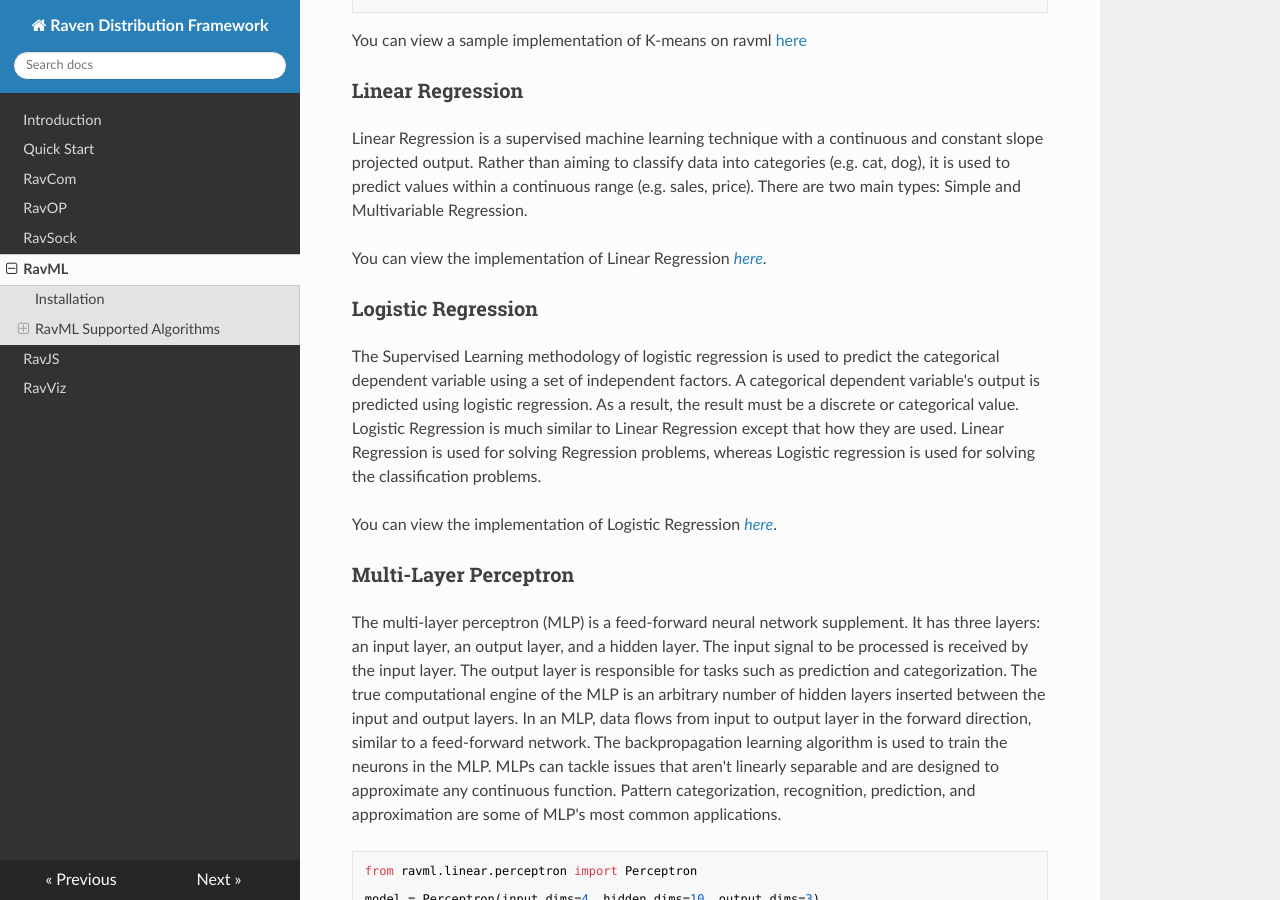
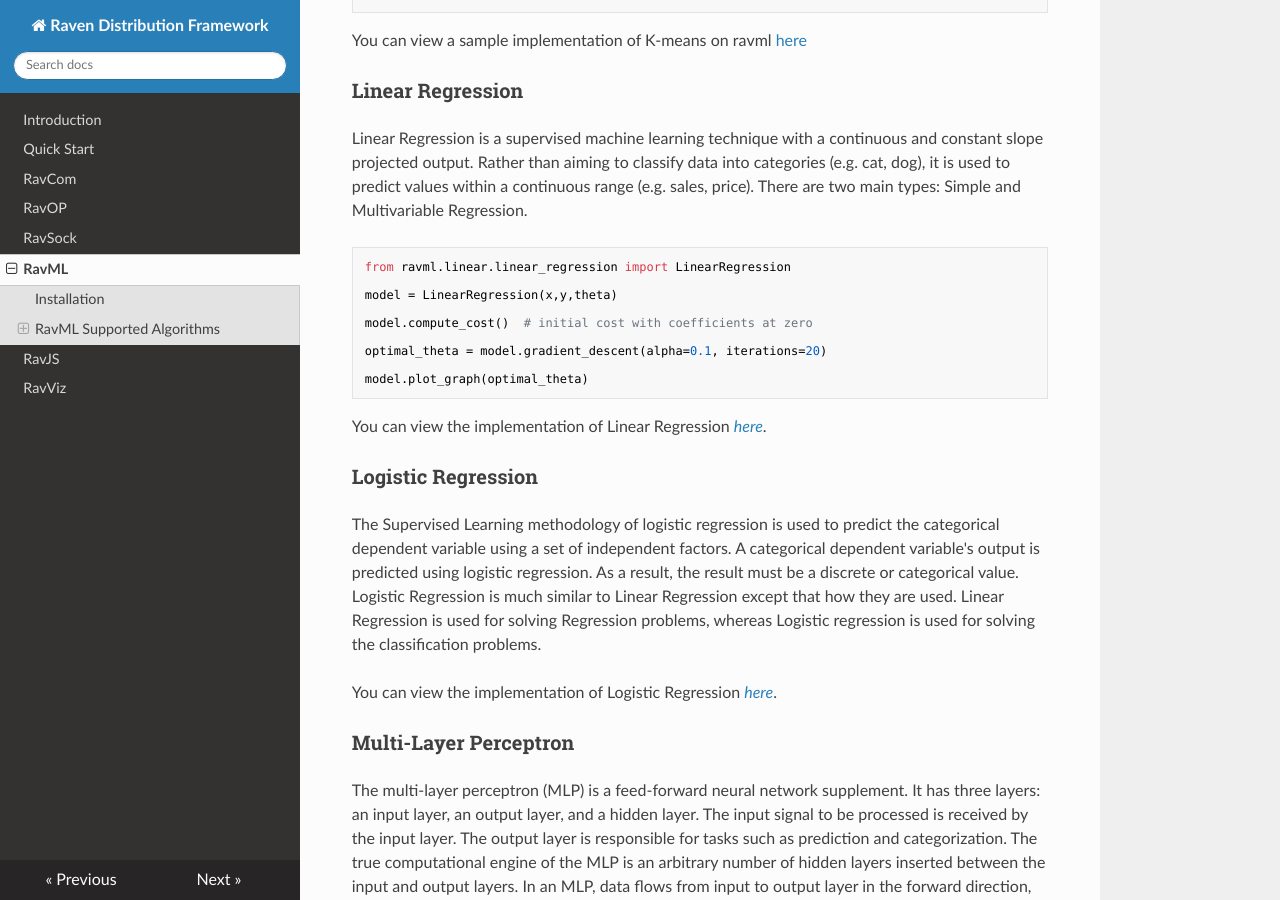
Before and after one commit to ravenprotocol/docs, an MkDocs documentation site: the page built from docs/ravml.md, in a window 1280 px wide and 900 px high, scrolled down 2377 px. Built offline with MkDocs 1.6.1, drawn with Linux system fonts in a browser that asks for light colours; nearby versions of some CDN libraries.

Commit message:
Added usage for Linear Regression

````diff
--- a/docs/ravml.md
+++ b/docs/ravml.md
@@ -88,6 +88,18 @@ You can view a sample implementation of K-means on ravml [here](https://github.c
 
 Linear Regression is a supervised machine learning technique with a continuous and constant slope projected output. Rather than aiming to classify data into categories (e.g. cat, dog), it is used to predict values within a continuous range (e.g. sales, price). There are two main types: Simple and Multivariable Regression.
 
+```python
+from ravml.linear.linear_regression import LinearRegression
+
+model = LinearRegression(x,y,theta)
+
+model.compute_cost()  # initial cost with coefficients at zero
+
+optimal_theta = model.gradient_descent(alpha=0.1, iterations=20)
+
+model.plot_graph(optimal_theta)
+```
+
 You can view the implementation of Linear Regression [*here*](https://github.com/ravenprotocol/ravml/blob/main/ravml/linear/linear_regression.py).
 
 ### Logistic Regression
````
